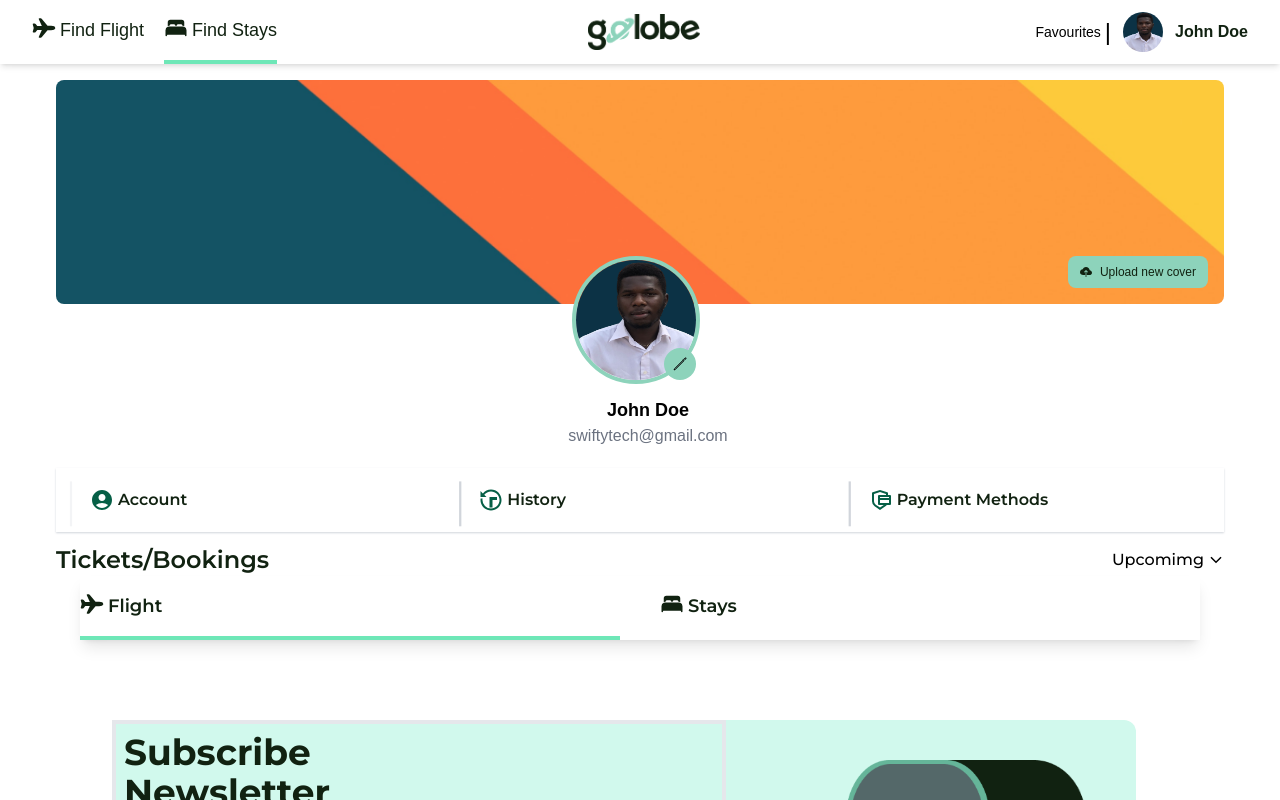
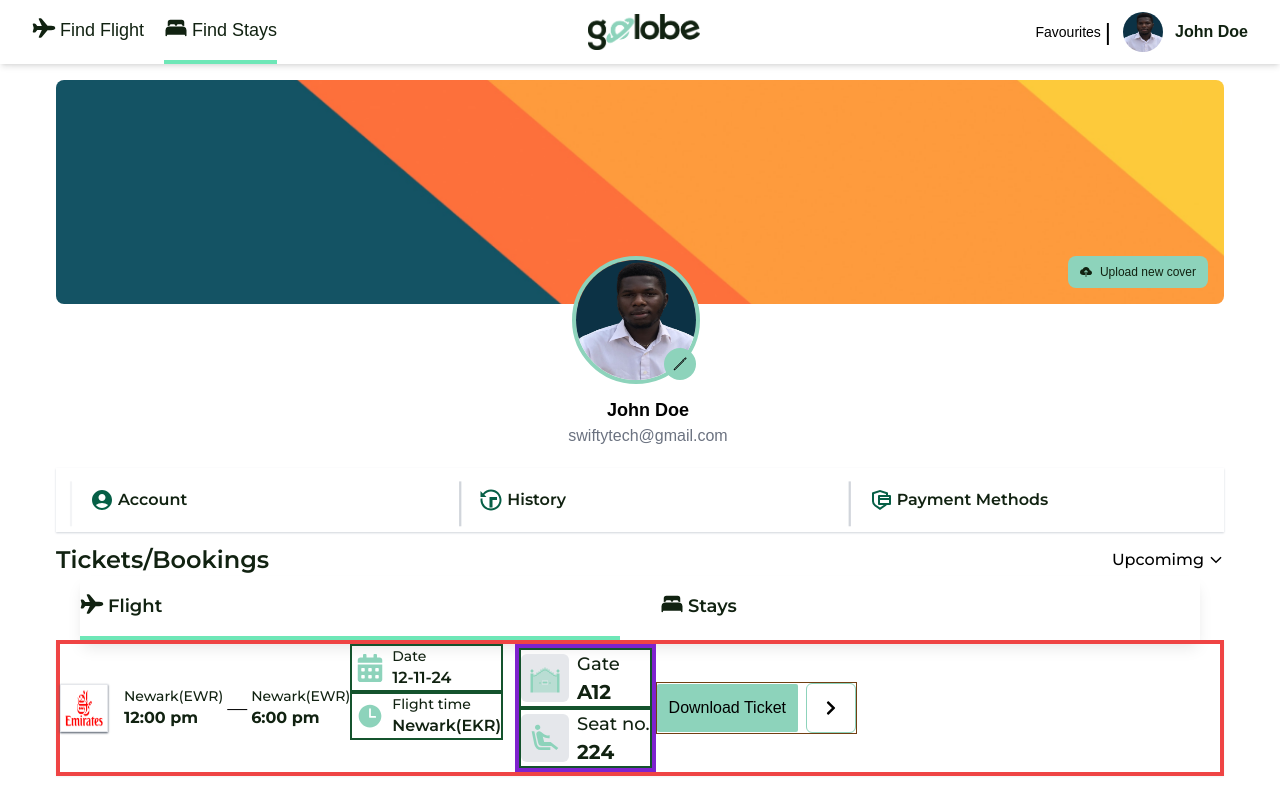
Before and after one commit to Heritagify/Travelling-Website, a React (Vite) app: page /account in a window 1280 px wide. Shown: the top 800 px of the page. Built offline with nearby package versions, Linux system fonts and the light colour scheme; some icons are missing; a web font is replaced by a local one.

Commit message:
creting tickets

```diff
--- a/src/AccounFlows/history/TicketsBookings.jsx
+++ b/src/AccounFlows/history/TicketsBookings.jsx
@@ -1,6 +1,12 @@
 import React from 'react'
 import { IoChevronDownSharp } from "react-icons/io5";
 import { IoAirplane, IoBed } from 'react-icons/io5';
+import Emirate from "../../assets/emirates-airline.png"
+import { FaCalendarAlt } from "react-icons/fa";
+import { IoTime } from "react-icons/io5";
+import { GiGate } from "react-icons/gi";
+import { MdOutlineAirlineSeatReclineExtra } from "react-icons/md";
+import { FaChevronRight } from "react-icons/fa";
 
 const TicketsBookings = () => {
   return (
@@ -9,6 +15,7 @@ const TicketsBookings = () => {
         <h1 className=' text-2xl font-semibold font-monts text-blackGreen'>Tickets/Bookings</h1>
         <button className='flex items-center gap-1 font-medium font-monts'>Upcomimg <IoChevronDownSharp /></button>
       </div>
+
           <div className='flex mx-6 shadow-lg  font-semibold font-monts'>
               <div className="w-1/2 flex py-4 text-blackGreen text-lg border-b-4 border-emerald-300">
                 <IoAirplane className="mr-1 text-2xl" />Flight
@@ -17,6 +24,69 @@ const TicketsBookings = () => {
                 <IoBed className="mr-1 text-2xl" />Stays
               </div>
           </div>
+
+          <div className="flex items-center border-red-500 border-4 shadow-sm">
+            <img src={Emirate} className='border shadow-sm shadow-gray-600 p-1 w-12 h-12'/>
+
+            <div className="ml-4">
+              <div className='flex gap-1 items-center'>
+                <div>
+                  <h4 className='font-monts text-sm text-blackGreen font-medium'>Newark(EWR)</h4>
+                  <p className='font-bold text-blackGreen font-monts'>12:00 pm</p>
+                </div>
+                <span className='flex items-center font-monts text-xl'>—</span>
+                <div>
+                  <h4 className='font-monts text-sm text-blackGreen font-medium'>Newark(EWR)</h4>
+                  <p className='font-bold text-blackGreen font-monts'>6:00 pm</p>
+                </div>
+              </div>
+            </div>
+
+            <div className='flex gap-3'>
+            {/* 11111111111111 */}
+              <div>
+                <div className='flex gap-1 border-2 border-green-900 items-center'>
+                  <FaCalendarAlt className='text-mintGreen text-4xl rounded-md p-1'/>
+                  <div className=''>
+                    <h4 className='font-monts text-sm text-blackGreen font-medium'>Date</h4>
+                    <p className='font-semibold text-blackGreen font-monts'>12-11-24</p>
+                  </div>
+                </div>
+                <div className='flex gap-1 border-2 border-green-900 items-center'>
+                  <IoTime className='text-mintGreen text-4xl rounded-md p-1'/>
+                  <div className=''>
+                    <h4 className='font-monts text-blackGreen text-sm font-medium'>Flight time</h4>
+                    <p className='font-semibold text-blackGreen text- font-monts'>Newark(EKR)</p>
+                  </div>
+                </div>
+              </div>
+
+              {/* 22222222222222 */}
+              <div className='border-4 border-purple-700'>
+                <div className='flex gap-2 border-2 border-green-900 items-center'>
+                  <GiGate className='text-mintGreen bg-gray-200 text-5xl rounded-md p-2'/>
+                  <div className=''>
+                    <h4 className='font-monts text-blackGreen font-medium text-lg'>Gate</h4>
+                    <p className='font-bold text-blackGreen text-xl font-monts'>A12</p>
+                  </div>
+                </div>
+                <div className='flex gap-2 border-2 border-green-900 items-center'>
+                  <MdOutlineAirlineSeatReclineExtra className='text-mintGreen bg-gray-200 text-5xl rounded-md p-2'/>
+                  <div className=''>
+                    <h4 className='font-monts text-blackGreen font-medium text-lg'>Seat no.</h4>
+                    <p className='font-bold text-blackGreen text-xl font-monts'>224</p>
+                  </div>
+                </div>
+              </div>
+
+            </div>
+            <div className='flex space-x-2 items-center border-yellow-900 border'>
+              <button className='rounded-sm bg-mintGreen items-center p-3'>Download Ticket</button>
+              <button className='border border-mintGreen p-4 items-center rounded-md'>
+                <FaChevronRight />
+              </button>
+            </div>
+          </div>
     </div>
   )
 }
```
Also changed, not shown: src/assets/cvk.png (added), src/assets/emirates-airline.png (added). Lines whose indentation alone changed are shown as unchanged.
